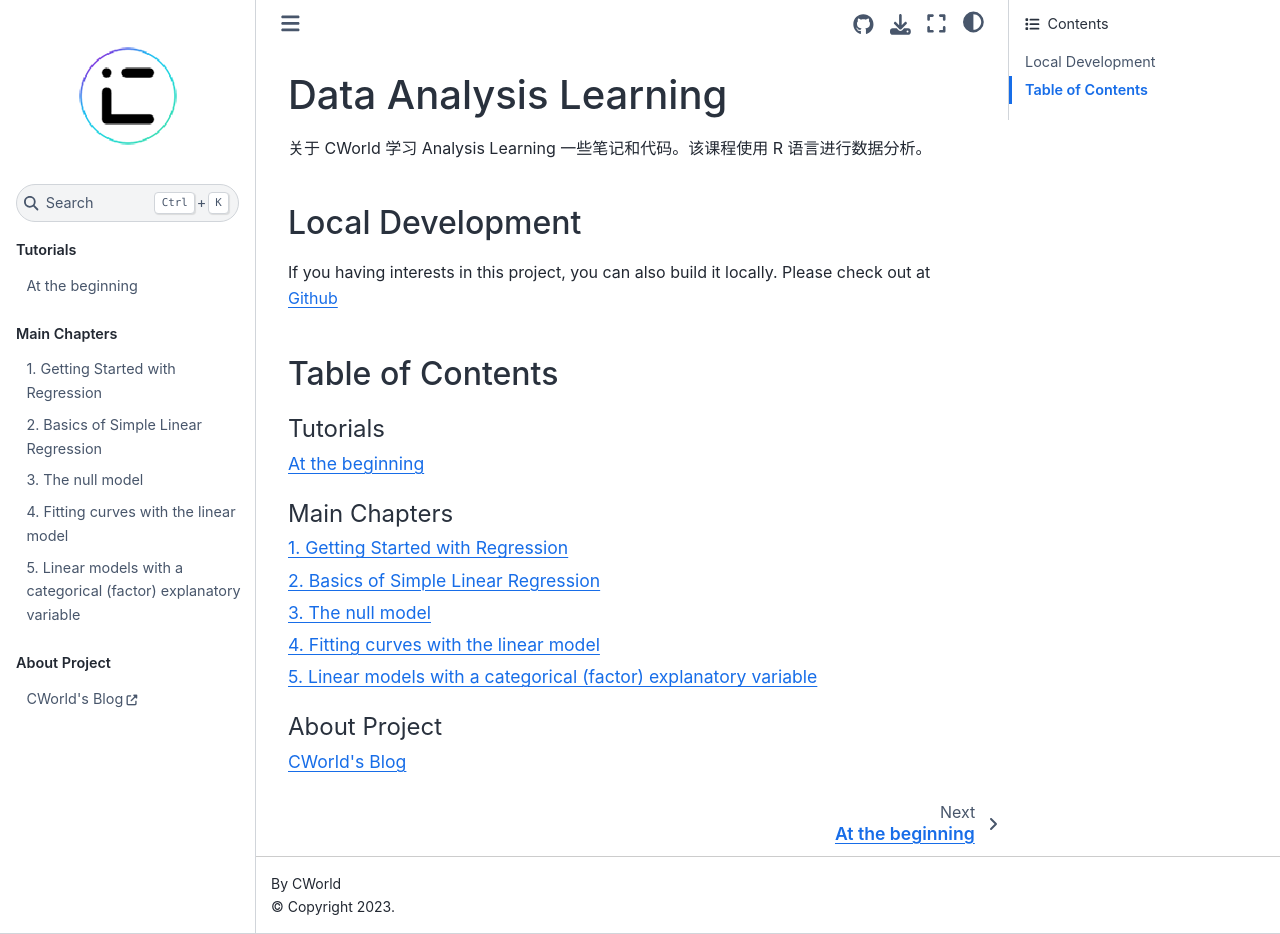
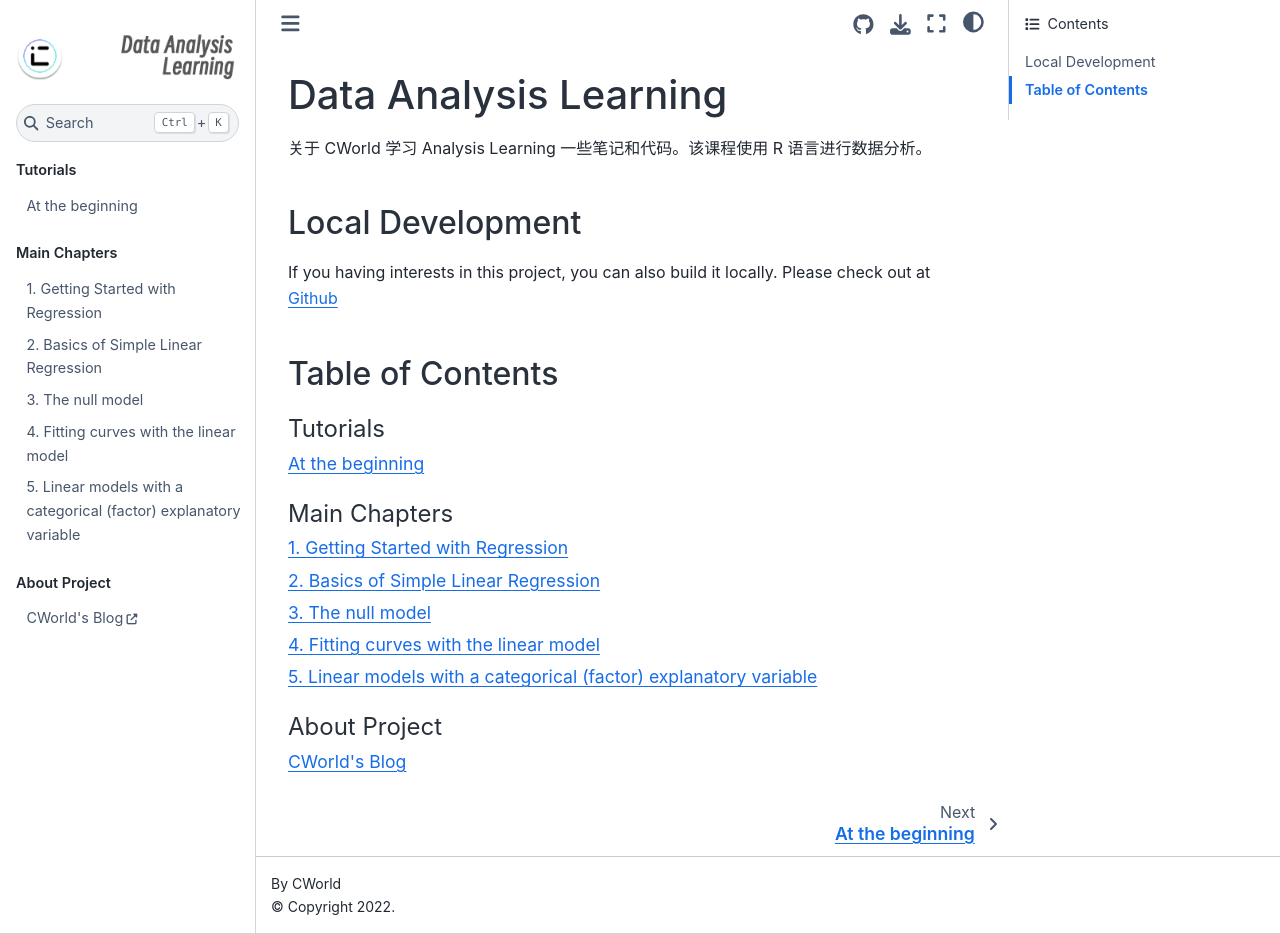
Before and after one commit to cworld1/da-learning, a Jupyter Book: the page built from docs/index.md, in a window 1280 px wide and 934 px high. Built offline with Jupyter Book 1.0.4 settings and Sphinx 7.4.7 and the Sphinx Book theme 1.1.4, drawn with Linux system fonts in a browser that asks for light colours; some of the changed lines change nothing that is shown.

Commit message:
feat(jupyter-book): :sparkles: update config of the website; change logo

```diff
--- a/docs/_config.yml
+++ b/docs/_config.yml
@@ -1,17 +1,29 @@
 # Book settings
 # Learn more at https://jupyterbook.org/customize/config.html
 
-title: Data Analysis Learning
-author: CWorld
+title: Data Analysis Learning  # The title of the book. Will be placed in the left navbar.
+author: CWorld # The author of the book
+copyright: "2022"  # Copyright year to be placed in the footer
 logo: assets/logo.png
 email: cworld0@qq.com
 description: >- # this means to ignore newlines until "baseurl:"
   关于 CWorld 学习 Analysis Learning 一些笔记和代码。
+# Patterns to skip when building the book. Can be glob-style (e.g. "*skip.ipynb")
+exclude_patterns: [_build, Thumbs.db, .DS_Store, "**.ipynb_checkpoints"]
+# Auto-exclude files not in the toc
+only_build_toc_files: true
 
 # Force re-execution of notebooks on each build.
 # See https://jupyterbook.org/content/execute.html
 execute:
-  execute_notebooks: force
+  execute_notebooks: auto  # Whether to execute notebooks at build time. Must be one of ("auto", "force", "cache", "off")
+  cache: ""    # A path to the jupyter cache that will be used to store execution artifacts. Defaults to `_build/.jupyter_cache/`
+  exclude_patterns: []    # A list of patterns to *skip* in execution (e.g. a notebook that takes a really long time)
+  timeout: 30    # The maximum time (in seconds) each notebook cell is allowed to run.
+  run_in_temp: false # If `True`, then a temporary directory will be created and used as the command working directory (cwd),
+                     # otherwise the notebook's parent directory will be the cwd.
+  allow_errors: false # If `False`, when a code cell raises an error the execution is stopped, otherwise all cells are always run.
+  stderr_output: show  # One of 'show', 'remove', 'remove-warn', 'warn', 'error', 'severe'
 
 # Define the name of the latex output file for PDF builds
 latex:
@@ -24,7 +36,7 @@
 
 # Information about where the book exists on the web
 repository:
-  url: https://github.com/cworld/da-learning  # Online location of your book
+  url: https://github.com/cworld1/da-learning  # Online location of your book
   path_to_book: docs  # Optional path to your book, relative to the repository root
   branch: main  # Which branch of the repository should be used when creating links (optional)
 
@@ -37,3 +49,8 @@
   use_issues_button: true
   use_repository_button: true
   baseurl: https://da.cworld.top/
+
+# Parse and render settings
+parse:
+  myst_enable_extensions:
+    - html_admonition
```
Also changed, not shown: docs/assets/logo.png.
